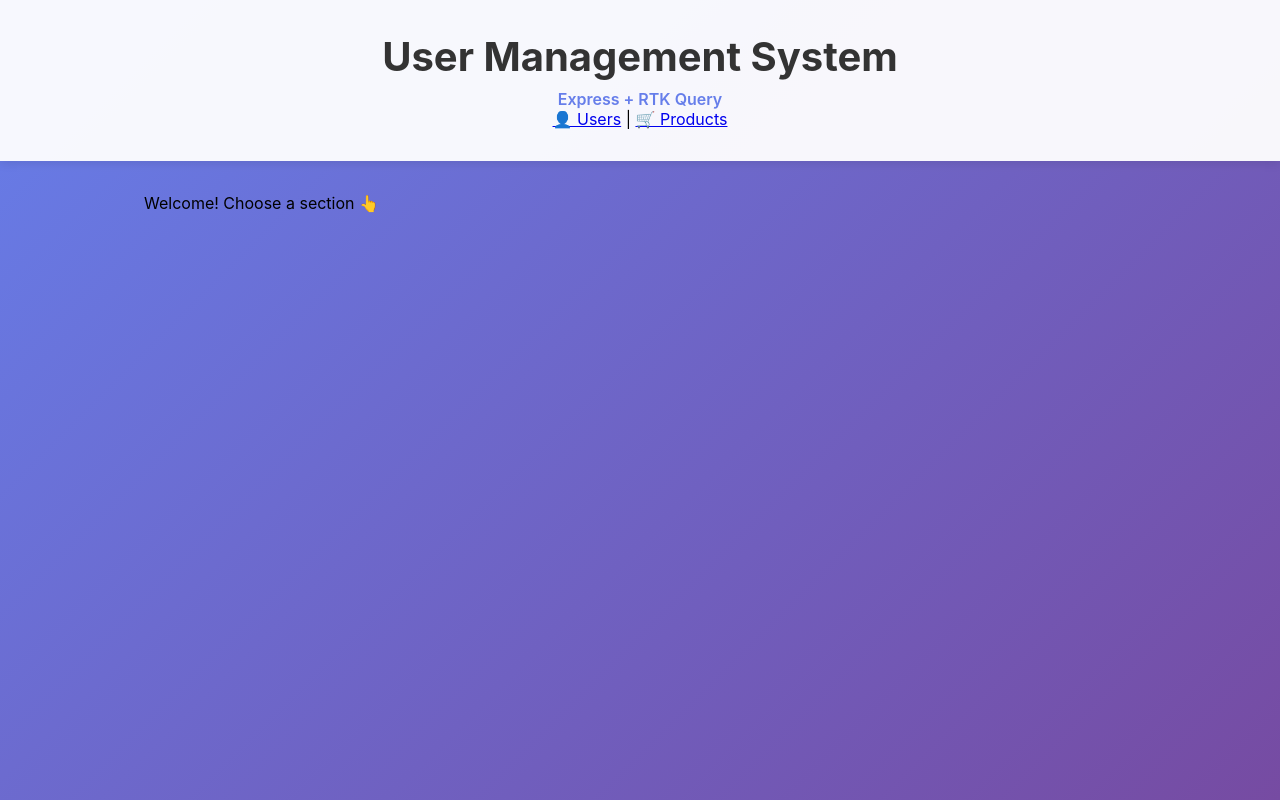
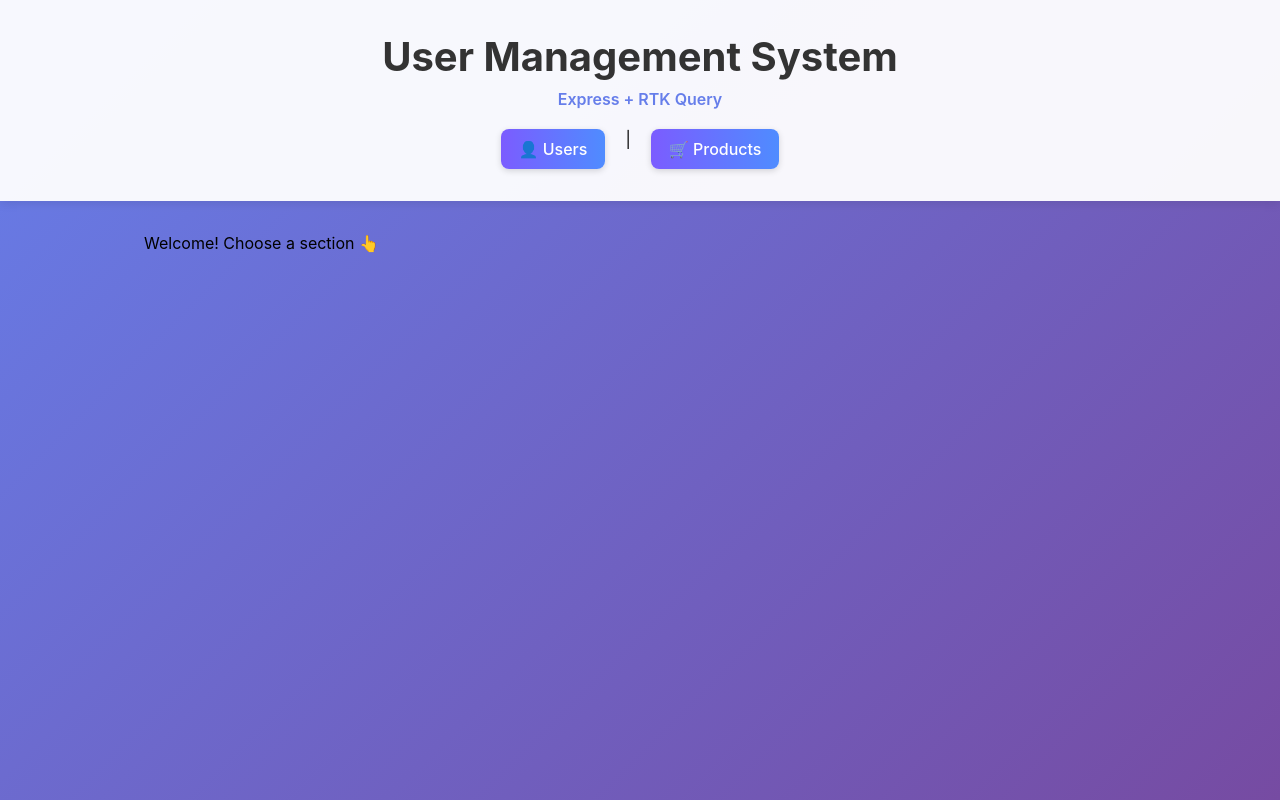
Before and after one commit to AliakseiKrasko/fullstack_project, a React app in the folder frontend/: page / in a window 1280 px wide. Built offline with nearby package versions, Linux system fonts and the light colour scheme; the HTML template or start-up script is replaced by a standard one.

Commit message:
added styles

```diff
--- a/frontend/src/App.css
+++ b/frontend/src/App.css
@@ -30,6 +30,30 @@
   display: flex;
   /*flex-direction: column;*/
   gap: 4rem;
+}
+
+/* ======= Навигация ======= */
+nav {
+  margin-top: 20px;
+  display: flex;
+  justify-content: center;
+  gap: 20px;
+}
+
+.link {
+  text-decoration: none;
+  color: white;
+  background: linear-gradient(90deg, #7b5cff, #4f8cff);
+  padding: 10px 18px;
+  border-radius: 8px;
+  font-weight: 500;
+  transition: all 0.3s ease;
+  box-shadow: 0 2px 6px rgba(0, 0, 0, 0.15);
+}
+
+.link:hover {
+  background: linear-gradient(90deg, #6b48ff, #3a73ff);
+  transform: translateY(-2px);
 }
 
 /* User Form */
@@ -350,3 +374,52 @@
     transform: translateY(0);
   }
 }
+
+.products-page {
+  text-align: center;
+}
+
+.products-page h2 {
+  font-size: 1.6rem;
+  color: #333;
+  margin-bottom: 25px;
+}
+
+.products-page ul {
+  list-style: none;
+  padding: 0;
+  display: grid;
+  grid-template-columns: repeat(auto-fit, minmax(230px, 1fr));
+  gap: 20px;
+}
+
+.products-page li {
+  background: white;
+  border-radius: 12px;
+  padding: 20px;
+  box-shadow: 0 5px 12px rgba(0, 0, 0, 0.1);
+  text-align: left;
+  transition: transform 0.2s ease, box-shadow 0.2s ease;
+}
+
+.products-page li:hover {
+  transform: translateY(-3px);
+  box-shadow: 0 8px 16px rgba(0, 0, 0, 0.15);
+}
+
+.products-page button {
+  background: linear-gradient(90deg, #5a44f2, #4f8cff);
+  border: none;
+  color: white;
+  font-weight: 600;
+  border-radius: 6px;
+  padding: 8px 14px;
+  cursor: pointer;
+  margin-top: 10px;
+  transition: all 0.3s ease;
+}
+
+.products-page button:hover {
+  background: linear-gradient(90deg, #4b36e0, #3a73ff);
+  transform: scale(1.05);
+}
```
